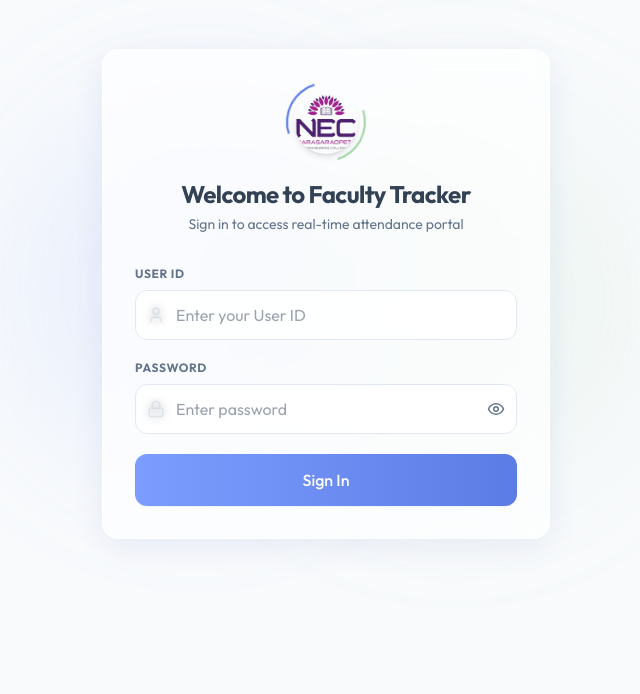
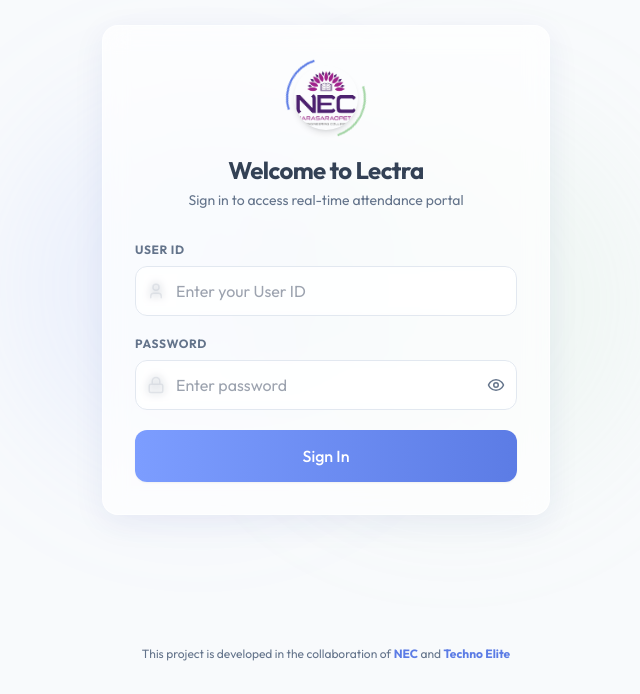
Before and after one commit to harshavardhan-maddi/faculty-tracker, a React (Vite) app in the folder frontend/: page /login in a window 1280 px wide. Shown: the part 106-800 px from the top of the page, without its empty margins (314-954 px from the left). Built offline with nearby package versions, Linux system fonts and the light colour scheme.

Commit message:
name changes

```diff
--- a/frontend/index.html
+++ b/frontend/index.html
@@ -4,7 +4,7 @@
     <meta charset="UTF-8" />
     <link rel="icon" type="image/png" href="/neclogo.png" />
     <meta name="viewport" content="width=device-width, initial-scale=1.0" />
-    <title>Faculty Tracker - NEC</title>
+    <title>Lectra - NEC</title>
     <!-- Google Fonts: Outfit and Inter -->
     <link rel="preconnect" href="https://fonts.googleapis.com">
     <link rel="preconnect" href="https://fonts.gstatic.com" crossorigin>
--- a/frontend/src/components/Layout.jsx
+++ b/frontend/src/components/Layout.jsx
@@ -131,7 +131,7 @@
           </div>
           <div>
             <h1 className="font-bold text-lg leading-tight bg-gradient-to-r from-primary-dark to-slate-700 dark:to-slate-300 bg-clip-text text-transparent">
-              Faculty Tracker
+              Lectra
             </h1>
             <span className="text-[10px] text-customText-muted dark:text-customText-mutedDark font-semibold tracking-wider uppercase">
               NEC
@@ -202,7 +202,7 @@
             <div className="flex items-center justify-between pb-4 border-b border-slate-200 dark:border-slate-800">
               <div className="flex items-center gap-2">
                 <img src={logo} alt="NEC Logo" className="w-7 h-7 rounded-lg object-contain bg-white" />
-                <span className="font-bold text-lg text-primary-dark">Faculty Tracker</span>
+                <span className="font-bold text-lg text-primary-dark">Lectra</span>
               </div>
               <button onClick={() => setMobileMenuOpen(false)} className="p-1 rounded-lg hover:bg-slate-100 dark:hover:bg-slate-800">
                 <X size={20} />
@@ -405,8 +405,32 @@
         </header>
 
         {/* CONTAINER FOR CHILDREN */}
-        <main className="flex-1 p-4 md:p-8 max-w-[1600px] w-full mx-auto animate-fade-in">
-          {children}
+        <main className="flex-1 p-4 md:p-8 max-w-[1600px] w-full mx-auto animate-fade-in flex flex-col justify-between">
+          <div className="flex-1">
+            {children}
+          </div>
+          <footer className="mt-8 pt-6 pb-4 border-t border-slate-200/50 dark:border-slate-800/30 text-center text-xs text-customText-muted dark:text-customText-mutedDark no-print">
+            <p>
+              This project is developed in the collaboration of{' '}
+              <a
+                href="https://nrtec.in"
+                target="_blank"
+                rel="noopener noreferrer"
+                className="text-primary-dark dark:text-primary font-bold hover:underline"
+              >
+                NEC
+              </a>{' '}
+              and{' '}
+              <a
+                href="https://technoelite-web-portal.vercel.app/"
+                target="_blank"
+                rel="noopener noreferrer"
+                className="text-primary-dark dark:text-primary font-bold hover:underline"
+              >
+                Techno Elite
+              </a>
+            </p>
+          </footer>
         </main>
       </div>
 
--- a/frontend/src/pages/Login.jsx
+++ b/frontend/src/pages/Login.jsx
@@ -103,7 +103,7 @@
               Narasaraopeta Engineering College
             </h1>
             <h2 className="text-2xl font-extrabold tracking-tight text-customText dark:text-customText-dark mb-2">
-              Faculty Attendance Tracker
+              Lectra
             </h2>
             <p className="text-[10px] text-customText-muted dark:text-customText-mutedDark font-bold tracking-widest uppercase mb-8">
               Real-Time Portal
@@ -122,13 +122,16 @@
         </div>
       )}
       {loading && <Loading />}
-      <div className="min-h-screen flex items-center justify-center bg-slate-50 dark:bg-slate-950 p-4 relative overflow-hidden transition-colors duration-300">
+      <div className="min-h-screen flex flex-col items-center justify-between bg-slate-50 dark:bg-slate-950 p-4 relative overflow-hidden transition-colors duration-300">
 
         {/* Background glass decorative bubbles */}
         <div className="absolute top-1/4 left-1/4 w-96 h-96 rounded-full bg-primary/10 dark:bg-primary-dark/5 blur-3xl" />
         <div className="absolute bottom-1/4 right-1/4 w-96 h-96 rounded-full bg-secondary/10 dark:bg-secondary-dark/5 blur-3xl" />
 
-        <div className="w-full max-w-md glass-card p-8 border border-white/60 dark:border-slate-800/65 relative z-10 animate-fade-in">
+        {/* Top spacer to balance the layout and keep the card centered */}
+        <div className="flex-1" />
+
+        <div className="w-full max-w-md glass-card p-8 border border-white/60 dark:border-slate-800/65 relative z-10 animate-fade-in my-auto">
 
           {/* Logo and Header */}
           <div className="flex flex-col items-center mb-8 text-center">
@@ -138,7 +141,7 @@
               <img src={logo} alt="NEC Logo" className="w-16 h-16 rounded-full object-contain relative z-10 shadow-md" />
             </div>
             <h2 className="text-2xl font-extrabold text-customText dark:text-customText-dark tracking-tight">
-              Welcome to Faculty Tracker
+              Welcome to Lectra
             </h2>
           <p className="text-sm text-customText-muted dark:text-customText-mutedDark mt-1">
             Sign in to access real-time attendance portal
@@ -220,8 +223,34 @@
           </button>
         </form>
 
+        </div>
+
+        {/* Bottom spacer / Footer area */}
+        <div className="flex-1 flex items-end justify-center w-full relative z-10">
+          <footer className="w-full text-center py-4 text-xs text-customText-muted dark:text-customText-mutedDark">
+            <p>
+              This project is developed in the collaboration of{' '}
+              <a
+                href="https://nrtec.in"
+                target="_blank"
+                rel="noopener noreferrer"
+                className="text-primary-dark dark:text-primary font-bold hover:underline"
+              >
+                NEC
+              </a>{' '}
+              and{' '}
+              <a
+                href="https://technoelite-web-portal.vercel.app/"
+                target="_blank"
+                rel="noopener noreferrer"
+                className="text-primary-dark dark:text-primary font-bold hover:underline"
+              >
+                Techno Elite
+              </a>
+            </p>
+          </footer>
+        </div>
       </div>
-    </div>
     </>
   );
 };
--- a/frontend/src/pages/Reports.jsx
+++ b/frontend/src/pages/Reports.jsx
@@ -303,7 +303,7 @@
       {/* PRINT-READY HEADER (Shown ONLY on print) */}
       <div className="hidden print:block mb-6 text-center">
         <h1 className="text-2xl font-extrabold text-slate-900">Classroom Presence Logs Report</h1>
-        <p className="text-xs text-slate-500 mt-1">Generated dynamically from Faculty Tracker</p>
+        <p className="text-xs text-slate-500 mt-1">Generated dynamically from Lectra</p>
         <div className="flex justify-center gap-6 text-[10px] text-slate-500 mt-2 font-medium">
           <span>Date Run: {new Date().toLocaleDateString()}</span>
           {reportMode === 'single' ? (
--- a/package.json
+++ b/package.json
@@ -1,7 +1,7 @@
 {
   "name": "faculty-tracker",
   "version": "1.0.0",
-  "description": "Faculty Attendance Tracker with Real-Time Updates",
+  "description": "Lectra with Real-Time Updates",
   "scripts": {
     "install-all": "npm install && cd backend && npm install && cd ../frontend && npm install",
     "build": "node scripts/build.js",
```
Also changed, not shown: 3 other files (tests, documents, lock files or other folders).
